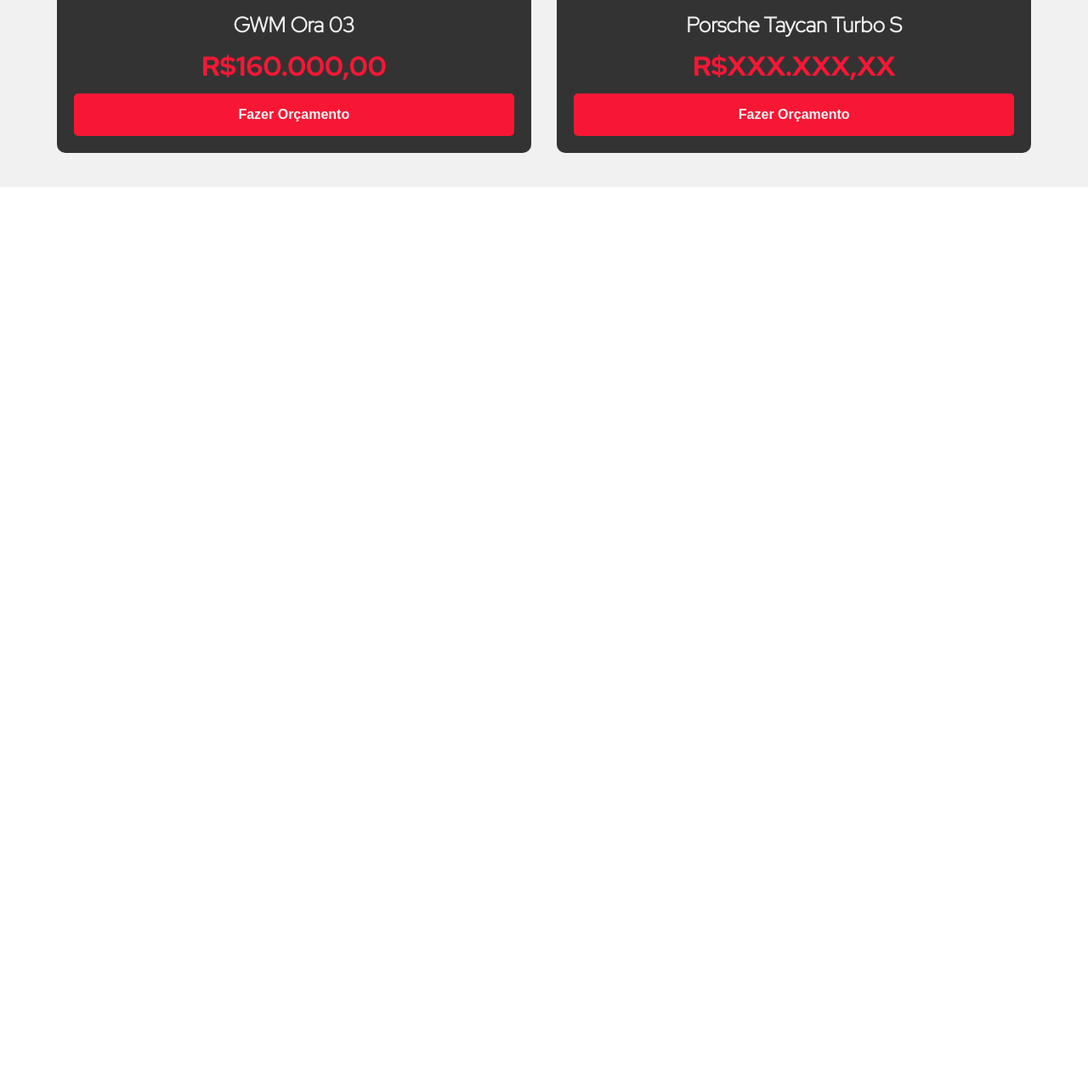
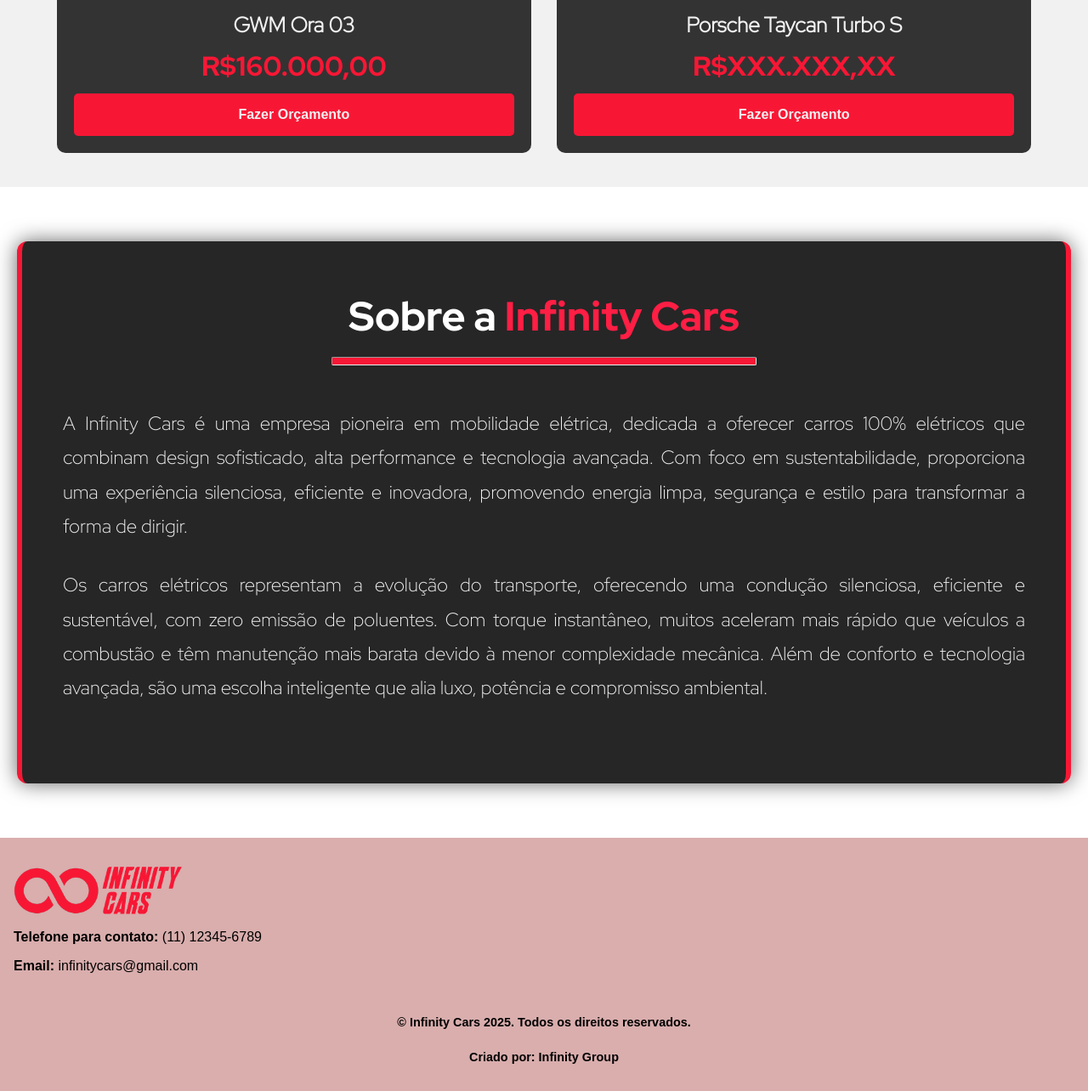
Before and after one commit to group-infinity/cp2-web-dev, a plain HTML site: page index.html in a window 1280 px wide. Shown: the part 1679-2963 px from the top of the page at 85% size. Before the commit the page ends 1899 px from the top, so only its background shows below. Drawn offline with Linux system fonts and the light colour scheme.

Commit message:
Criando sobre nós e o footer da página

```diff
--- a/index.html
+++ b/index.html
@@ -71,3 +71,29 @@
         <button>Fazer Orçamento</button>
     </div>
 </section>
+
+<!-- SOBRE INFINITY CARS -->
+
+<section id="sobre" class="sobre-container">
+    <h2>Sobre a <span style="color:#ff1e44;">Infinity Cars</span></h2>
+    <hr class="linha-decorativa" />
+    <p>A Infinity Cars é uma empresa pioneira em mobilidade elétrica, dedicada a oferecer carros 100% elétricos que combinam design sofisticado, alta performance e tecnologia avançada. Com foco em sustentabilidade, proporciona uma experiência silenciosa, eficiente e inovadora, promovendo energia limpa, segurança e estilo para transformar a forma de dirigir.</p>
+    <p> Os carros elétricos representam a evolução do transporte, oferecendo uma condução silenciosa, eficiente e sustentável, com zero emissão de poluentes. Com torque instantâneo, muitos aceleram mais rápido que veículos a combustão e têm manutenção mais barata devido à menor complexidade mecânica. Além de conforto e tecnologia avançada, são uma escolha inteligente que alia luxo, potência e compromisso ambiental.</p>
+</section>
+
+<!-- FOOTER -->
+<section class="contato-footer">
+    <div class="contato-info">
+      <img src="./src/assets/logo.png" alt="Logo Infinity Cars" class="logo-vermelho" />
+      <p><strong>Telefone para contato:</strong> (11) 12345-6789</p>
+      <p><strong>Email:</strong> infinitycars@gmail.com</p>
+    </div>
+
+    <div class="copyright">
+      <p>© Infinity Cars 2025. Todos os direitos reservados.</p>
+    </div>
+
+    <div class="creditos">
+      <p>Criado por: Infinity Group</p>
+    </div>
+  </section>
--- a/src/css/style.css
+++ b/src/css/style.css
@@ -206,3 +206,86 @@ span {
     max-width: 45%;
   }
 }
+
+/* SOBRE A INFINITY CARS */
+
+.sobre-container {
+  background-color: rgba(0, 0, 0, 0.85);
+  padding: 4rem 3rem;
+  border-radius: 12px;
+  color: #f1f1f1;
+  max-width: 100%;    /* largura total */
+  margin: 4rem auto;
+  line-height: 1.8;
+  box-shadow: 0 0 25px rgba(0, 0, 0, 0.6);
+  border-left: 6px solid rgb(247, 23, 53);
+  border-right: 6px solid rgb(247, 23, 53);
+  box-sizing: border-box;
+  width: calc(100% - 40px);
+  margin-left: 20px;
+  margin-right: 20px;
+}
+
+
+.sobre-container h2 {
+  font-size: 3rem;
+  margin-bottom: 1.5rem;
+  text-align: center;
+  color: #ffffff;
+}
+
+.sobre-container p {
+  font-size: 1.4rem;
+  margin-bottom: 1.8rem;
+  text-align: justify;
+}
+
+.linha-decorativa {
+  width: 500px;
+  height: 10px;
+  background-color: rgb(247, 23, 53);
+  margin: 0 auto 3rem auto;
+  border-radius: 2px;
+}
+
+/* FOOTER */
+.contato-footer {
+  background-color: #d9aead;
+  color: #000;
+  padding: 2rem 1rem;
+  font-family: Arial, sans-serif;
+  display: flex;
+  flex-direction: column;
+  align-items: flex-start;
+}
+
+.contato-info {
+  display: flex;
+  flex-direction: column;
+  align-items: flex-start;
+  gap: 1.0rem;
+  margin-bottom: 1.5rem;
+  width: 100%;
+}
+
+.logo-vermelho {
+  width: 200px;
+  height: auto;
+}
+
+.contato-textos p {
+  margin: 0;
+  font-weight: 600;
+  font-size: 1rem;
+}
+
+.copyright,
+.creditos {
+  width: 100%;
+  text-align: center;
+  font-weight: 700;
+  font-size: 0.9rem;
+  margin-top: 0.5rem;
+  border-top: 1px solid #d9aead;
+  padding-top: 1rem;
+}
```
